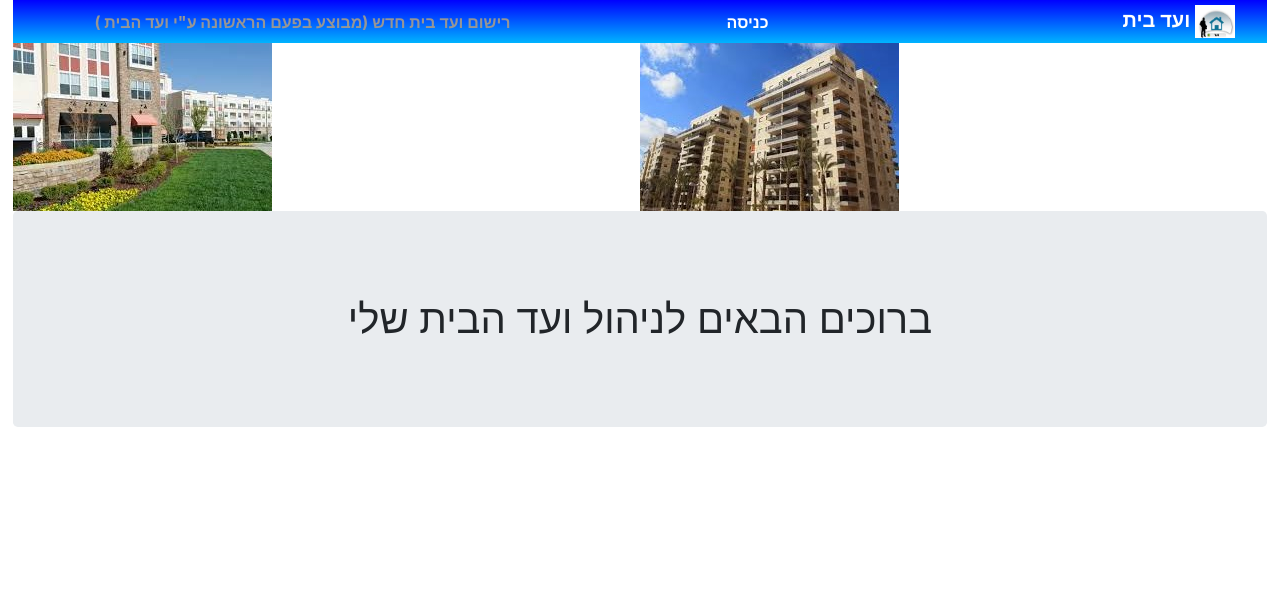
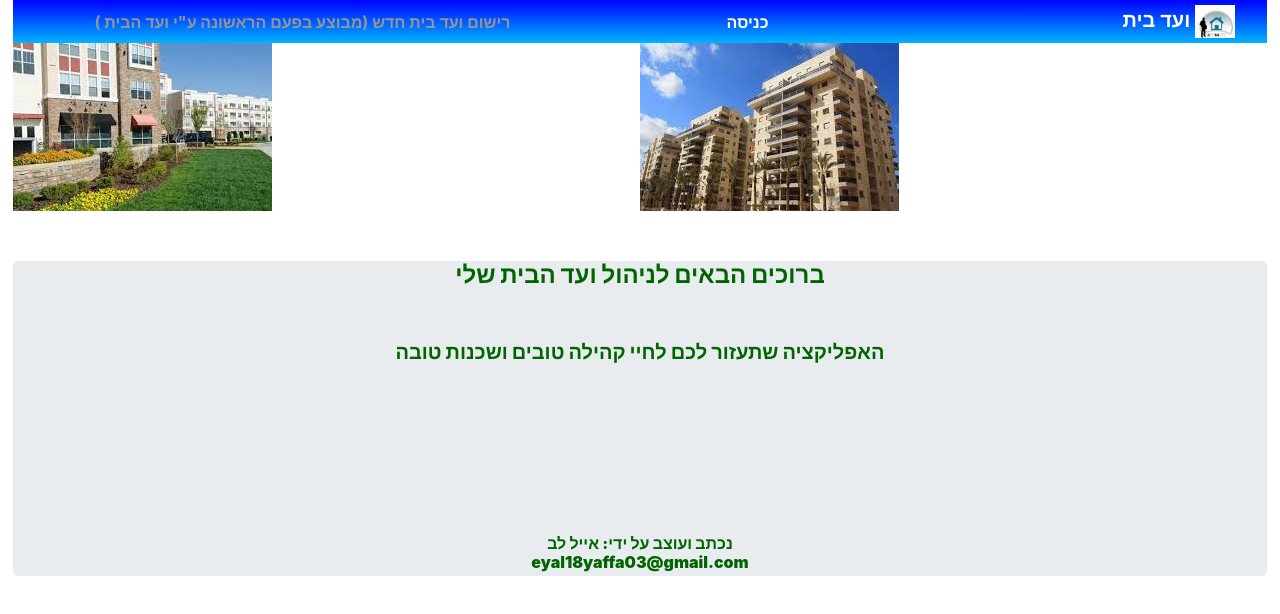
Before and after one commit to eyallev18/home_assoc_mang, a React (Create React App) app: page /#/ in a window 1280 px wide. Shown: the top 614 px of the page. Built offline with nearby package versions, Linux system fonts and the light colour scheme; what parse would draw is missing.

Commit message:
create voting is functional

```diff
--- /dev/null
+++ b/src/components/NewVotingModal.css
@@ -0,0 +1,7 @@
+input[type=checkbox] {
+    margin-right: 0px;
+
+}
+.form-check-label {
+    margin-right: 20px;
+}
--- a/src/components/NewVotingModal.js
+++ b/src/components/NewVotingModal.js
@@ -1,10 +1,10 @@
 import React, { Component } from 'react';
 import { Modal, Button, Form, Row, Col, Image } from 'react-bootstrap';
-import './NewMessageModal.css'
+import './NewVotingModal.css'
 import DatePicker from "react-datepicker";
 import "react-datepicker/dist/react-datepicker.css";
 
-class NewMessageModal extends Component {
+class NewVotingModal extends Component {
     constructor(props) {
         super(props);
 
@@ -15,7 +15,8 @@ class NewMessageModal extends Component {
             details: "",
             dueDate: new Date(),
             votes: [],
-            options: []
+            options: [],
+            comments: ""
 
         }
 
@@ -39,11 +40,16 @@ class NewMessageModal extends Component {
         const value = target.type === 'checkbox' ? target.checked : target.value;
         const name = target.name;
 
-        this.setState({
-            [name]: value
-        });
+        if (target.type == "checkbox") {
+            this.setState({
+                options: this.state.options.concat(target.name)
+            });
+        } else {
+            this.setState({
+                [name]: value
+            });
+        }
     }
-
     createVoting() {
         const { createdBy, createdAt, title, details, dueDate, votes, options } = this.state;
         const newVoting = { createdBy, title, details, dueDate, votes, options };
@@ -53,14 +59,15 @@ class NewMessageModal extends Component {
             createdBy: "",
             title: "",
             details: "",
-            dueDate: date,
+            dueDate: new Date(),
             votes: [],
-            options: []
+            options: [],
+            comments: ""
         })
     }
     render() {
         const { show, handleClose } = this.props;
-        const { createdBy, createdAt, title, details, dueDate, votes, options } = this.state;
+        const { createdBy, createdAt, title, details, dueDate, votes, options, comments } = this.state;
         return (
             <Modal className="align_right" show={show} onHide={handleClose}>
                 <Modal.Header closeButton>
@@ -88,15 +95,16 @@ class NewMessageModal extends Component {
                             <Form.Control as="textarea" rows="3" name="comments" value={comments} onChange={this.handleInputChange} />
                         </Form.Group>
                         <Form.Group as={Row} controlId="formHorizontalCheck">
-                            <Col sm={{ span: 10, offset: 2 }}>
-                                <Form.Check label="Remember me" />
-                                <Form.Check label="Remember me" />
+                            <Col sm={{ span: 10, offset: 4 }}>
+                                <Form.Check label="בעד" type="checkbox" value="בעד" name="בעד" onChange={this.handleInputChange} />
+                                <Form.Check label="נגד" type="checkbox" value="נגד" name="נגד" onChange={this.handleInputChange} />
                             </Col>
                         </Form.Group>
 
-
-                        <DatePicker selected={this.state.startDate} onChange={this.handleChange} />
-
+                        <Form.Group controlId="exampleForm.ControlTextarea1">
+                            <Form.Label>תאריך סיום הצבעה</Form.Label>
+                            <DatePicker selected={this.state.dueDate} onChange={this.handleChange} showTimeSelect dateFormat="Pp" />
+                        </Form.Group>
                     </Form>
 
 
@@ -108,7 +116,7 @@ class NewMessageModal extends Component {
                     <Button variant="secondary" onClick={handleClose}>
                         בטל
                 </Button>
-                    <Button variant="primary" onClick={this.createMessage}>
+                    <Button variant="primary" onClick={this.createVoting}>
                         צור הצבעה
                 </Button>
                 </Modal.Footer>
--- a/src/components/TanantsNavbar.css
+++ b/src/components/TanantsNavbar.css
@@ -41,7 +41,7 @@
 
 }
 .diffcolor{
-    background-color: cadetblue;
+    background-color: #dee2e6;
     font-weight: bold;
 
 }
--- a/src/components/VotingCard.js
+++ b/src/components/VotingCard.js
@@ -58,7 +58,7 @@ class VotingCard extends Component {
 
         )
         //  buttonGroup += <Button variant="secondary" className="needmargin" onClick={() => { this.handlesetVote(voting, "נמנע") }}>נמנע/ת</Button>;
-        const itemtodisplay = !Ivoted ? buttonGroup : <p style={{ color: 'red', backgroundColor: 'yellow', fontWeight: 'bold' }}> הצבעת כבר בהצבעה זו</p>
+        const itemtodisplay = !Ivoted ? buttonGroup : <p style={{ color: 'red', fontWeight: 'bold' }}> הצבעת כבר בהצבעה זו</p>
         return (
             <div className="user">
 
--- a/src/pages/HomePage.css
+++ b/src/pages/HomePage.css
@@ -1,10 +1,30 @@
 .dropdown-menu {
-    background-color: cadetblue;
+    background-color: #dee2e6;
 }
-.backpic >img {
-    pointer-events: none;
-    position: absolute;
-    width: 100%;
-    height: 100%;
-    z-index: -1;
+.backpic {
+    background-color:white
+
 }
+
+.headerbuild {
+    margin: auto;
+    width:50%;
+    margin-bottom: 50px!important;
+    margin-top: 50px;
+    text-align: center;
+    font-weight: 900;
+    color: darkgreen;
+
+}
+.footerline {
+    position:relative;
+    top: 120px;
+    margin-bottom:5%;
+    color: darkgreen;
+}
+.headerbuild > a{
+    color: darkgreen;
+}
+.jumbotron{
+    padding-top: 0px!important;
+}
--- a/src/pages/HomePage.js
+++ b/src/pages/HomePage.js
@@ -62,9 +62,15 @@ class HomePage extends Component {
                 </Carousel>
 
                 <div className="backpic">
+
+
                     <Jumbotron>
+                        <h4 className="headerbuild">   ברוכים הבאים לניהול ועד הבית שלי </h4>
+                        <h5 className="headerbuild">     האפליקציה שתעזור לכם לחיי קהילה טובים ושכנות טובה</h5>
+                        <footer className="footerline">
+                            <h6 className="headerbuild">   נכתב ועוצב על ידי: אייל לב<br /><a href="mailto:eyal18yaffa03@gmail.com">eyal18yaffa03@gmail.com</a></h6>
+                        </footer>
 
-                        <h1 className="textbuild">   ברוכים הבאים לניהול ועד הבית שלי </h1>
 
                     </Jumbotron>
                 </div>
--- a/src/pages/MessagePage.css
+++ b/src/pages/MessagePage.css
@@ -32,7 +32,7 @@
     height: 0;
   }
   .createb{
-    margin-bottom: 20px;
+    margin: 20px 20px;
 }
 .floatchart{
     display: flex;
--- a/src/pages/VotingPage.js
+++ b/src/pages/VotingPage.js
@@ -3,7 +3,7 @@ import './VotingPage.css'
 import { Form, Button, Alert, Col } from 'react-bootstrap';
 import { Link, Redirect } from 'react-router-dom';
 import Parse from 'parse'
-
+import NewVotingModal from '../components/NewVotingModal';
 import TanantsNavbar from '../components/TanantsNavbar';
 import VotingModel from '../model/VotingModel'
 import VoteModel from '../model/VoteModel'
@@ -22,6 +22,9 @@ class VotingPage extends Component {
 
         }
         this.setVote = this.setVote.bind(this);
+        this.handleClose = this.handleClose.bind(this);
+        this.handleNewVoting = this.handleNewVoting.bind(this);
+
     }
     async componentDidMount() {
         if (this.props.activeUser) {
@@ -41,7 +44,35 @@ class VotingPage extends Component {
             this.setState({ myvoting });
         }
     }
+    handleClose() {
+        this.setState({
+            showNewVotingModal: false
+        })
+    }
+    handleNewVoting(newVoting) {
+        const { activeUser, isCommitteeUser, handeLogout } = this.props;
+        const voting = Parse.Object.extend('voting');
+        const myNewObject = new voting();
 
+        myNewObject.set('createdBy', activeUser);
+        myNewObject.set('title', newVoting.title);
+        myNewObject.set('details', newVoting.title);
+        myNewObject.set('dueDate', newVoting.dueDate);
+        myNewObject.set('votes', newVoting.votes);
+        myNewObject.set('options', newVoting.options);
+
+
+        myNewObject.save().then(
+            (result) => {
+                //  if (typeof document !== 'undefined') document.write(`voting created: ${JSON.stringify(result)}`);
+                console.log('voting created', result);
+            },
+            (error) => {
+                //     if (typeof document !== 'undefined') document.write(`Error while creating voting: ${JSON.stringify(error)}`);
+                console.error('Error while creating voting: ', error);
+            }
+        );
+    }
     setVote(Voting, oneoption) {
         const { activeUser } = this.props;
         const { alreadyVote } = this.state;
@@ -87,7 +118,7 @@ class VotingPage extends Component {
 
     render() {
         const { activeUser, isCommitteeUser, handeLogout, mycommunity } = this.props;
-        const { votings, alreadyVote, myvoting } = this.state;
+        const { votings, alreadyVote, myvoting, showNewVotingModal } = this.state;
         if (!activeUser) {
             return <Redirect to="/" />
         }
@@ -99,13 +130,18 @@ class VotingPage extends Component {
             </Col>)
         console.log("voteview");
         console.log(votesView);
+        const votingButton = isCommitteeUser ? (<Button className="createb" onClick={() => { this.setState({ showNewVotingModal: true }) }}>צור הצבעה חדשה</Button>) : (<Button className="createb" disabled onClick={() => { this.setState({ showNewVotingModal: true }) }}>צור הצבעה חדשה</Button>)
+
 
 
         return (
             <div className="Hebrew">
                 <TanantsNavbar activeUser={activeUser} isCommitteeUser={isCommitteeUser} handeLogout={handeLogout} />
                 {VotingHeader}
+                {votingButton}
                 {votesView}
+
+                <NewVotingModal activeUser={activeUser} isCommitteeUser={isCommitteeUser} show={showNewVotingModal} handleClose={this.handleClose} handleNewVoting={this.handleNewVoting} />
             </div>
 
 
```
